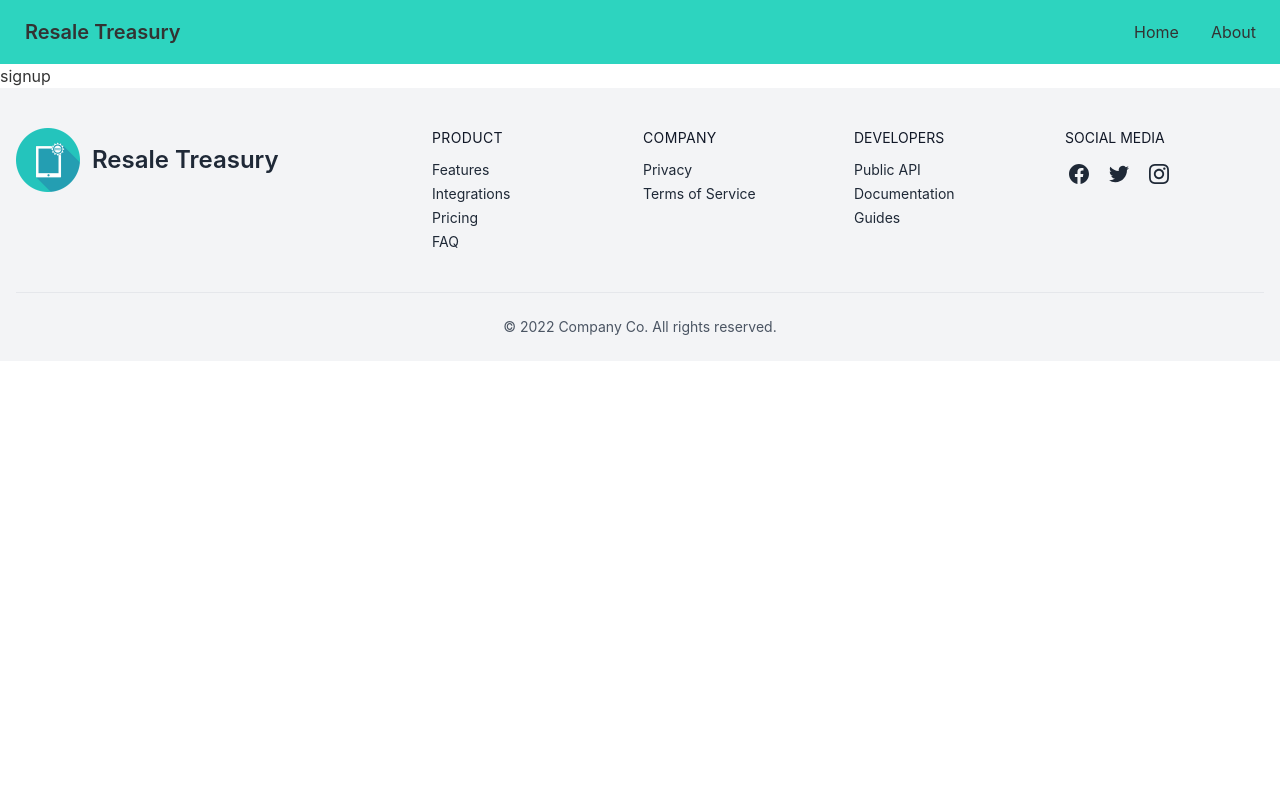
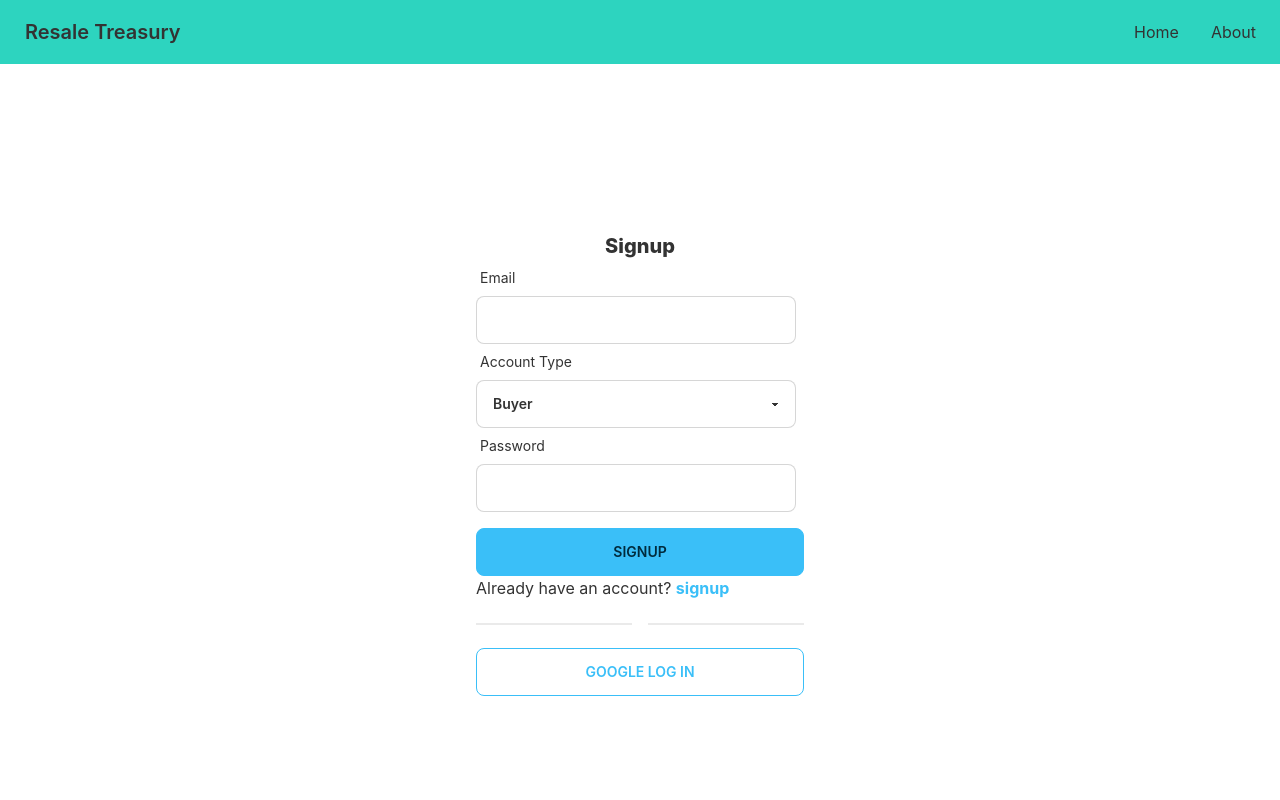
Before and after one commit to Azharul-Islam-Nahid/Resale-Treasury-client, a React (Create React App) app: page /signup in a window 1280 px wide. Shown: the top 800 px of the page. Built offline with nearby package versions, Linux system fonts and the light colour scheme.

Commit message:
login & signup page added

```diff
--- a/src/App.js
+++ b/src/App.js
@@ -4,7 +4,7 @@ import router from './Routes/Routes/Routes';
 
 function App() {
   return (
-    <div className='max-w-[1440px] mx-auto'>
+    <div>
       <RouterProvider router={router}></RouterProvider>
     </div>
   );
--- /dev/null
+++ b/src/Components/PrimaryButton/PrimaryButton.js
@@ -0,0 +1,11 @@
+import React from 'react';
+
+const PrimaryButton = ({ children }) => {
+    return (
+        <button
+            className="btn btn-primary bg-gradient-to-r from-primary to-secondary text-white">{children}</button>
+    );
+};
+
+
+export default PrimaryButton;
--- a/src/Pages/Login/Login.js
+++ b/src/Pages/Login/Login.js
@@ -1,9 +1,52 @@
-import React from 'react';
+import React, { useState } from 'react';
+import { useForm } from 'react-hook-form';
+import { Link } from 'react-router-dom';
 
 const Login = () => {
+    const { register, formState: { errors }, handleSubmit } = useForm();
+    const [loginError, setLoginError] = useState('');
+    const [loginUserEmail, setLoginUserEmail] = useState('');
+
+
+    const handleLogin = data => {
+        console.log("🚀 ~ file: Login.js ~ line 12 ~ handleLogin ~ data", data)
+
+    }
+
     return (
-        <div>
-            login
+        <div className='h-[800px] flex justify-center items-center'>
+            <div className='w-96 p-7'>
+                <h2 className='font-extrabold text-xl text-center'>Login</h2>
+                <form onSubmit={handleSubmit(handleLogin)}>
+                    <div className="form-control w-full max-w-xs">
+                        <label className="label"> <span className="label-text">Email</span></label>
+                        <input type="text"
+                            {...register("email", {
+                                required: "Email Address is required"
+                            })}
+                            className="input input-bordered w-full max-w-xs" />
+                        {errors.email && <p className='text-red-600'>{errors.email?.message}</p>}
+                    </div>
+                    <div className="form-control w-full max-w-xs">
+                        <label className="label"> <span className="label-text">Password</span></label>
+                        <input type="password"
+                            {...register("password", {
+                                required: "Password is required",
+                                minLength: { value: 6, message: 'Password must be 6 characters or longer' }
+                            })}
+                            className="input input-bordered w-full max-w-xs" />
+                        {errors.password && <p className='text-red-600'>{errors.password?.message}</p>}
+                        <label className="label"> <span className="label-text"></span></label>
+                    </div>
+                    <input className='btn btn-info w-full' value="Login" type="submit" />
+                    <div>
+                        {loginError && <p className='text-red-600'>{loginError}</p>}
+                    </div>
+                </form>
+                <p>New to Resale Treasury? <Link className='font-bold text-info' to="/signup">Create New Account</Link></p>
+                <div className="divider"> </div>
+                <button className='btn btn-info btn-outline w-full'>Google Log In</button>
+            </div>
         </div>
     );
 };
--- a/src/Pages/Signup/Signup.js
+++ b/src/Pages/Signup/Signup.js
@@ -1,9 +1,59 @@
-import React from 'react';
+import React, { useState } from 'react';
+import { useForm } from 'react-hook-form';
+import { Link } from 'react-router-dom';
 
 const Signup = () => {
+    const { register, formState: { errors }, handleSubmit } = useForm();
+    const [signupError, setSignupError] = useState('');
+    const [createUserEmail, setCreateUserEmail] = useState('');
+
+
+    const handleSignup = data => {
+        console.log("🚀 ~ file: Signup.js ~ line 12 ~ handleSignup ~ data", data)
+
+    }
+
     return (
-        <div>
-            signup
+        <div className='h-[800px] flex justify-center items-center'>
+            <div className='w-96 p-7'>
+                <h2 className='font-extrabold text-xl text-center'>Signup</h2>
+                <form onSubmit={handleSubmit(handleSignup)}>
+                    <div className="form-control w-full max-w-xs">
+                        <label className="label"> <span className="label-text">Email</span></label>
+                        <input type="text"
+                            {...register("email", {
+                                required: "Email Address is required"
+                            })}
+                            className="input input-bordered w-full max-w-xs" />
+                        {errors.email && <p className='text-red-600'>{errors.email?.message}</p>}
+                    </div>
+                    <label className="label"> <span className="label-text">Account Type</span></label>
+                    <select name="select" className="select select-bordered w-full max-w-xs"
+                        {...register("role", {
+                        })}>
+                        <option defaultValue>Buyer</option>
+                        <option>Seller</option>
+                    </select>
+                    <div className="form-control w-full max-w-xs">
+                        <label className="label"> <span className="label-text">Password</span></label>
+                        <input type="password"
+                            {...register("password", {
+                                required: "Password is required",
+                                minLength: { value: 6, message: 'Password must be 6 characters or longer' }
+                            })}
+                            className="input input-bordered w-full max-w-xs" />
+                        {errors.password && <p className='text-red-600'>{errors.password?.message}</p>}
+                        <label className="label"> <span className="label-text"></span></label>
+                    </div>
+                    <input className='btn btn-info w-full' value="signup" type="submit" />
+                    <div>
+                        {signupError && <p className='text-red-600'>{signupError}</p>}
+                    </div>
+                </form>
+                <p>Already have an account? <Link className='font-bold text-info' to="/signup">signup</Link></p>
+                <div className="divider"> </div>
+                <button className='btn btn-info btn-outline w-full'>Google Log In</button>
+            </div>
         </div>
     );
 };
```
